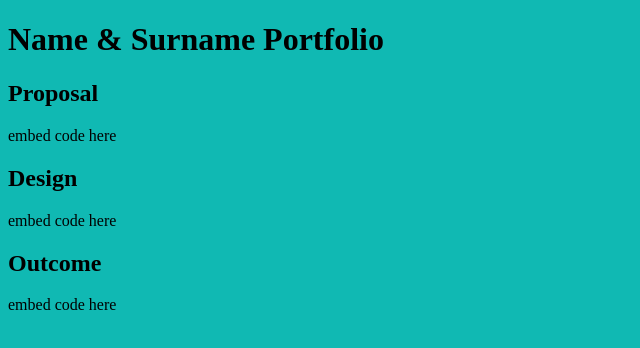
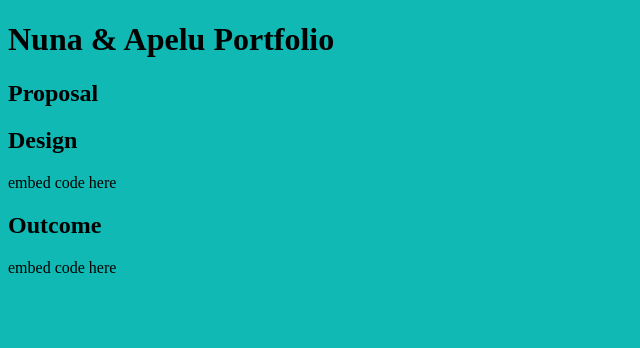
Before and after one commit to DTE-WGHS/portfolio-napelu, a plain HTML site: page index.html in a window 1280 px wide. Shown: the whole page, without its empty margins (0-640 px from the left). Drawn offline with Linux system fonts and the light colour scheme.

Commit message:
Update index.html

```diff
--- a/index.html
+++ b/index.html
@@ -7,9 +7,9 @@
 </head>
 
 <body>
-	<H1>Name & Surname Portfolio</H1>
+	<H1>Nuna & Apelu Portfolio</H1>
 	<h2>Proposal</h2>
-	<p>embed code here</p>
+	<p>
 	<h2>Design</h2>
 	<p>embed code here</p>
 	<h2>Outcome</h2>
```
